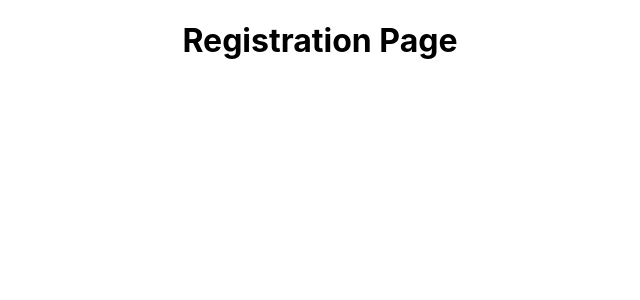
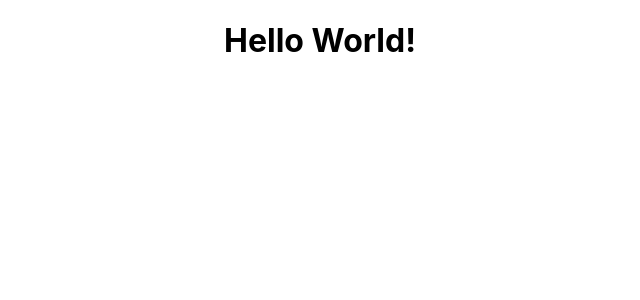
Before and after one commit to AnnZak/CodersCamp2020.Project.Front-React.MovieMatch, a React (Create React App) app: page / in a window 1280 px wide. Shown: the top 300 px of the page, without its empty margins (320-960 px from the left). Built offline with nearby package versions, Linux system fonts and the light colour scheme.

Commit message:
Add scss support

```diff
--- a/package.json
+++ b/package.json
@@ -16,7 +16,6 @@
     "react-redux": "^7.2.3",
     "react-scripts": "4.0.3",
     "redux": "^4.0.5",
-    "sass-loader": "^11.0.1",
     "save": "^2.4.0",
     "typescript": "^4.2.3",
     "web-vitals": "^1.1.1"
--- a/src/App.tsx
+++ b/src/App.tsx
@@ -1,10 +1,10 @@
 import React from 'react';
-import './App.css';
+import './App.scss';
 
 function App() {
   return (
     <div className="App">
-      <h1>Registration Page</h1>
+      <h1>Hello World!</h1>
     </div>
   );
 }
--- a/src/index.tsx
+++ b/src/index.tsx
@@ -1,6 +1,6 @@
 import React from 'react';
 import ReactDOM from 'react-dom';
-import './index.css';
+import './index.scss';
 import App from './App';
 import reportWebVitals from './reportWebVitals';
 
```
Also changed, not shown: src/App.scss (renamed from src/App.css), src/index.scss (renamed from src/index.css), src/logo.svg (deleted).
